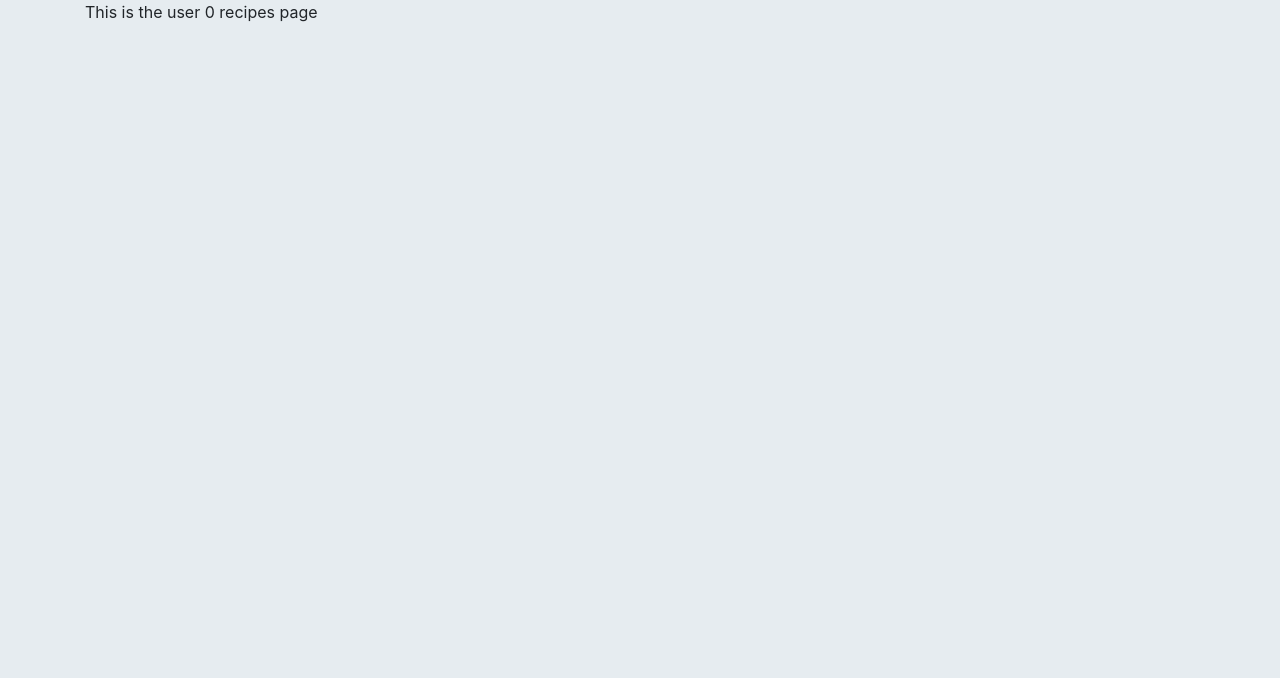
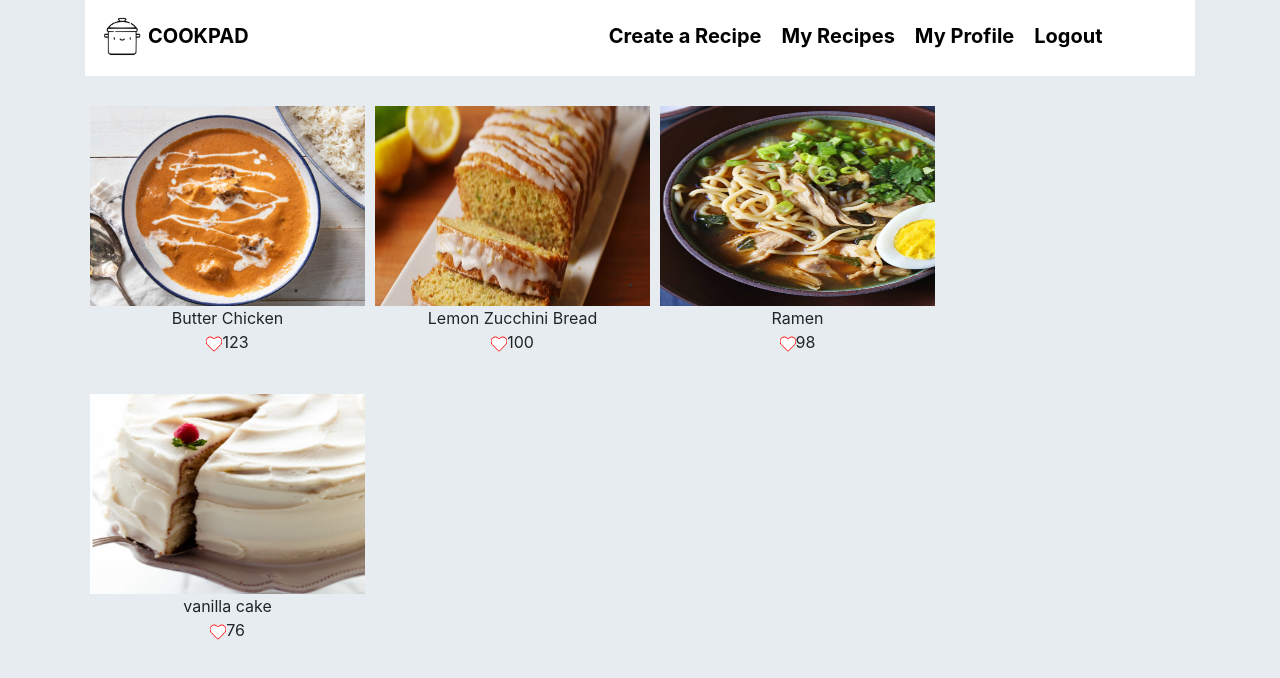
Before and after one commit to CatherineZM/CookPad, a React (Create React App) app: page /myrecipes/0 in a window 1280 px wide. Shown: the top 678 px of the page. Built offline with nearby package versions, Linux system fonts and the light colour scheme.

Commit message:
added my recipes page

```diff
--- a/src/App.js
+++ b/src/App.js
@@ -9,7 +9,7 @@ import EditRecipe from "./components/editRecipe.component";
 import HomePage from "./components/homePage/homePage.component";
 import Login from "./components/login.component";
 import MyProfile from "./components/myProfile.component";
-import MyRecipes from "./components/myRecipes.component";
+import MyRecipes from "./components/myRecipes/myRecipes.component";
 import Signup from "./components/signup.component";
 import ViewRecipe from './components/viewRecipe/viewRecipe.component';
 import { User } from './object';
--- a/src/components/addRecipe/addRecipe.component.js
+++ b/src/components/addRecipe/addRecipe.component.js
@@ -1,5 +1,6 @@
 import React, { Component } from 'react';
 import './addRecipe-style.css'
+import Navbar from "../Navbar/navbar.component";
 
 const log = console.log;
 
@@ -61,6 +62,7 @@ export default class AddRecipe extends Component {
     render(){
         return(
             <div className="container">
+                <Navbar />
                 <form onSubmit = {this.onSubmit}>
                 {/* <div className = "Recipe-form">
                         <label> Recipe Picture: </label>
--- a/src/components/myRecipes.component.js
+++ /dev/null
@@ -1,25 +0,0 @@
-import React, { Component } from 'react';
-    import { matchPath } from "react-router-dom";
-
-export default class MyRecipes extends Component {
-    constructor(props){
-        super(props);
-
-        this.state = {
-            id: this.props.uid
-        }
-
-    }
-
-    componentDidMount() {
-    }
-
-
-    render(){
-        return(
-            <div className="container">
-                <p> This is the user {this.props.uid} recipes page</p>
-            </div>
-        )
-    }
-}
--- /dev/null
+++ b/src/components/myRecipes/myRecipes.component.js
@@ -0,0 +1,68 @@
+import React, { Component } from 'react';
+import {Link} from "react-router-dom";
+import "./style.css";
+import { FaHeart } from "react-icons/fa";
+import { uid } from "react-uid";
+import Navbar from "../Navbar/navbar.component"
+
+import recipe1 from '../recipes/butter-chicken.jpg'
+import recipe2 from '../recipes/lemon-zucchini-bread.jpg'
+import recipe3 from '../recipes/ramen.jpg'
+import recipe4 from '../recipes/vanilla-cake.png'
+
+export default class MyRecipes extends Component {
+    constructor(props){
+        super(props);
+
+        this.state = {
+            id: this.props.uid,
+            recipes: [
+                {id:0, src:recipe1, liked: false, title:'Butter Chicken', likes: 123, categories:[7]},
+                {id:1, src:recipe2, liked: false, title:'Lemon Zucchini Bread', likes: 100, categories:[0]},
+                {id:2, src:recipe3, liked: false, title:'Ramen', likes:98, categories:[1]},
+                {id:3, src:recipe4, liked: false, title:'vanilla cake', likes:76, categories:[0]}
+            ]
+        }
+
+    }
+
+    componentDidMount() {
+    }
+
+    clickHeart=(rid)=>{
+        // need to update the information into database
+        let new_recipes = this.state.recipes;
+        if(this.state.recipes[rid].liked){
+            new_recipes[rid].liked = false;
+            new_recipes[rid].likes--;
+            this.setState({ recipes: new_recipes });
+        }else{
+            new_recipes[rid].liked = true;
+            new_recipes[rid].likes++;
+            this.setState({ recipes: new_recipes });
+        }
+    }
+
+    render(){
+        return(
+            <div className="container-sm">
+                <Navbar />
+                <div>
+                {this.state.recipes.map( (recipe) => (
+                    <div key={uid(recipe.title)} className="recipe-container">
+                    <Link to={"/viewrecipe/"+ recipe.id}>
+                    <img className="recipe" src={recipe.src} alt={recipe.text} height="200px" width="275px"/>
+                    </Link>
+                    <div className="recipe-title">{recipe.title}</div>
+                    <div>
+                        {recipe.liked && <FaHeart className="likes" onClick={()=>this.clickHeart(recipe.id)}/>}
+                        {!recipe.liked && <FaHeart className="dislikes" onClick={()=>this.clickHeart(recipe.id)}/>}
+                        {recipe.likes}
+                    </div>
+                </div>
+            ))}
+            </div>
+            </div>
+        )
+    }
+}
--- a/src/components/user.component.js
+++ b/src/components/user.component.js
@@ -1,5 +1,5 @@
 import React, { Component } from 'react';
-import MyRecipes from './myRecipes.component'
+import MyRecipes from './myRecipes/myRecipes.component'
 import {Link} from 'react-router-dom';
 
 
```
Also changed, not shown: src/components/myRecipes/style.css (added).
